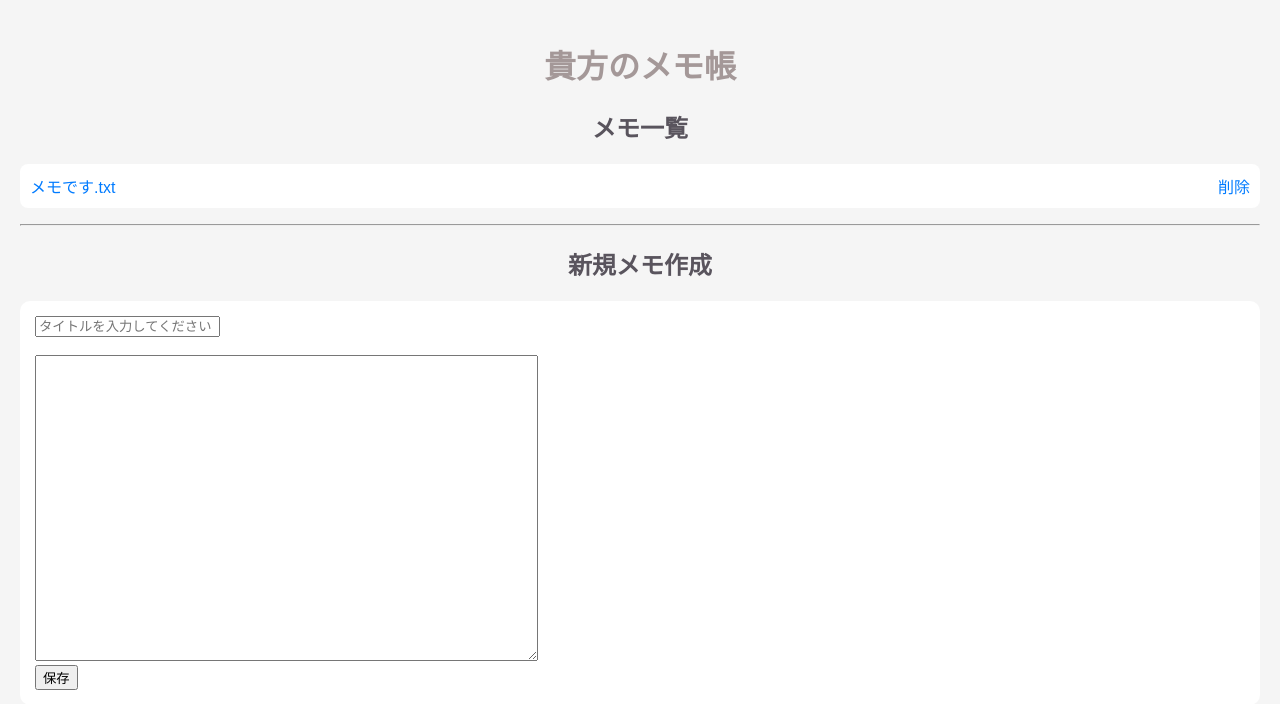
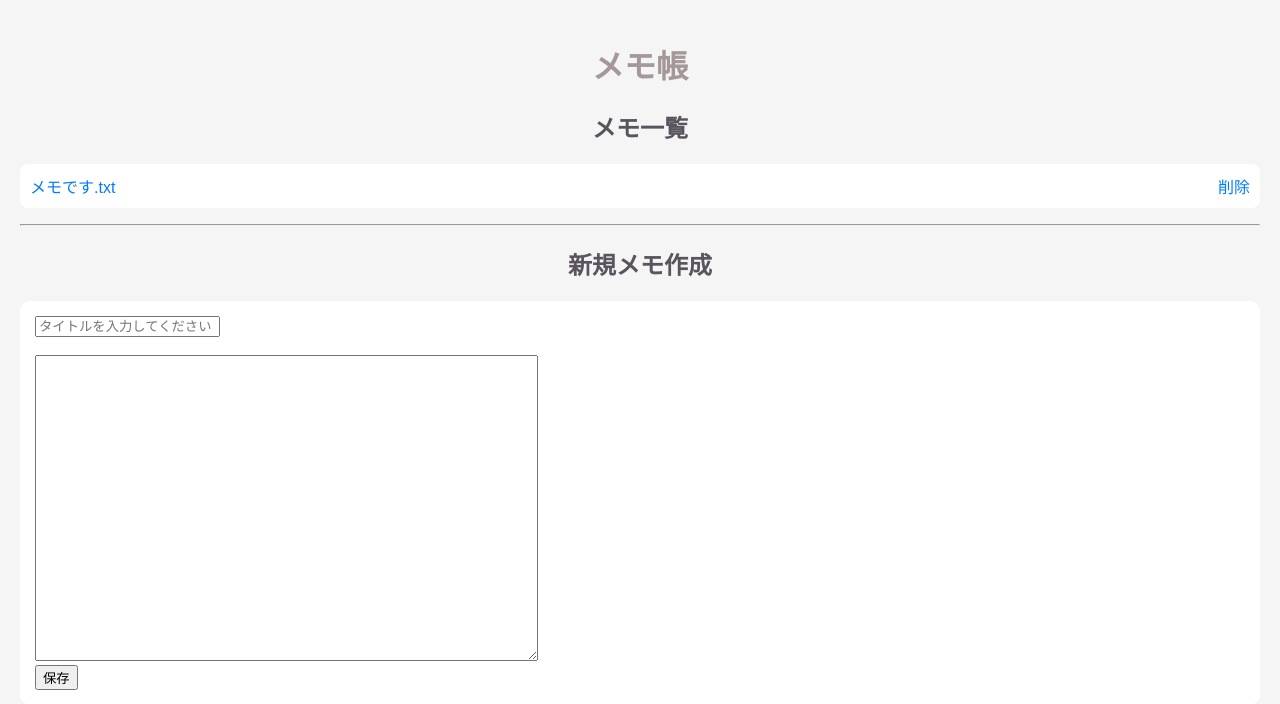
Before and after one commit to maitake1301/memo_practice_code, a Flask app: page / in a window 1280 px wide. Shown: the top 704 px of the page. Run offline with Flask 3, Linux system fonts and the light colour scheme.

Commit message:
change title

```diff
--- a/templates/index.html
+++ b/templates/index.html
@@ -10,7 +10,7 @@
 
 <body>
 
-    <h1>貴方のメモ帳</h1>
+    <h1>メモ帳</h1>
 
     <h2>メモ一覧</h2>
 
```
